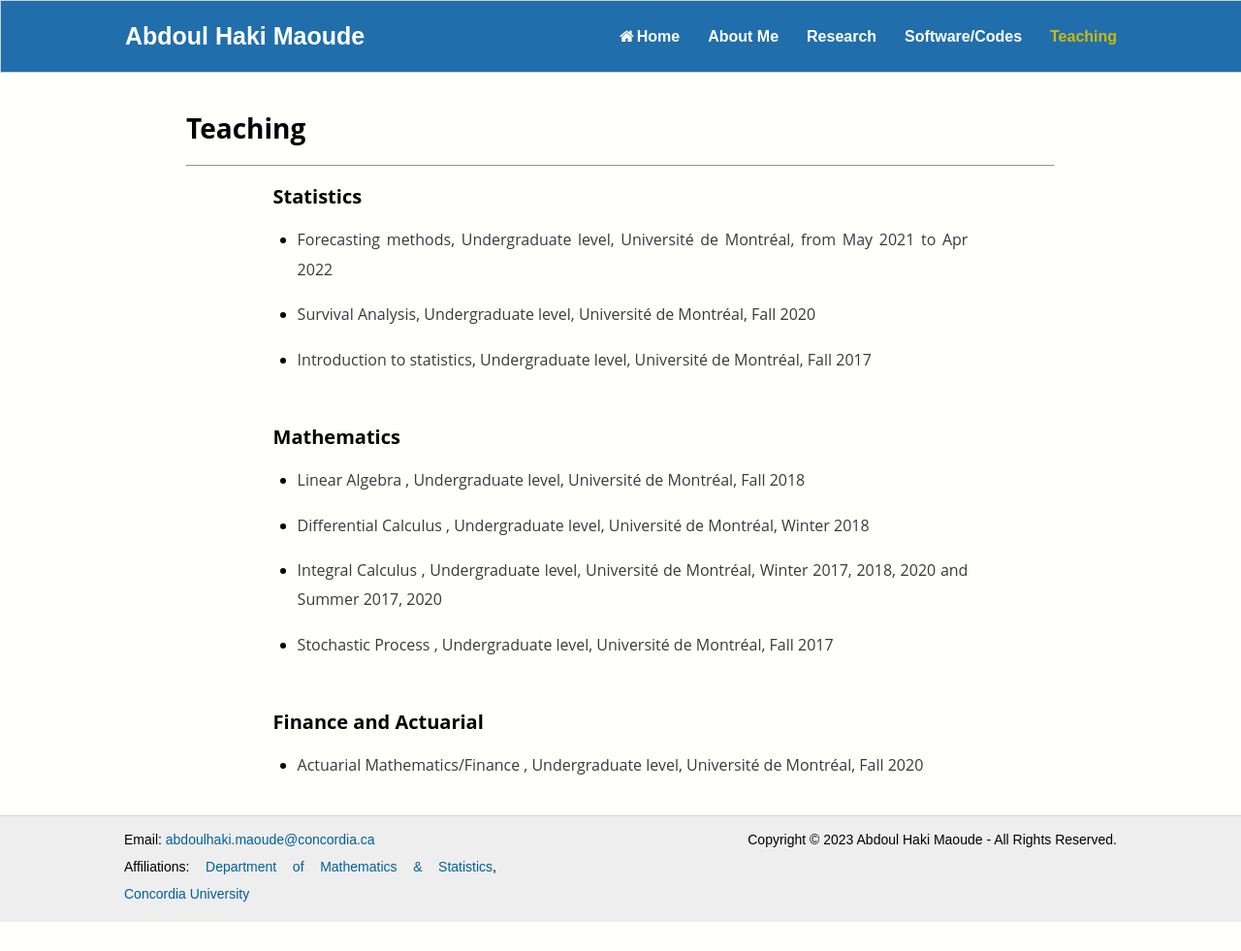
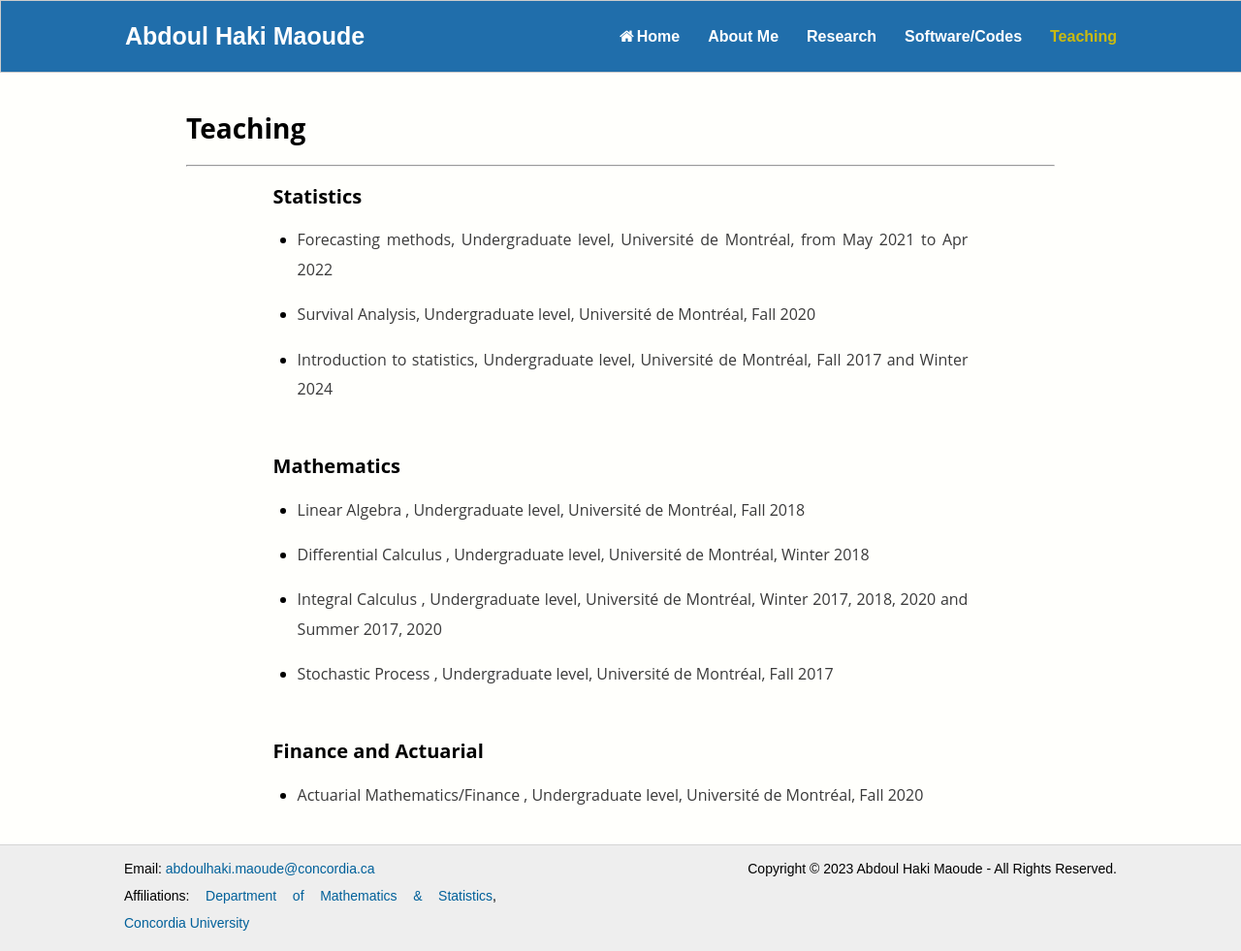
Before and after one commit to abdoulmaoude/abdoulmaoude.github.io, a Jekyll site: the page built from teaching/index.html, in a window 1280 px wide. Shown: the whole page at 97% size. Built offline with Jekyll 4.4.1, drawn with Linux system fonts in a browser that asks for light colours; before the commit the page ends 951 px from its top, so only the background shows below that.

Commit message:
Winter2024.html

```diff
--- a/teaching/index.html
+++ b/teaching/index.html
@@ -17,7 +17,7 @@ $(document).ready(function() {
     <ul>
       <li><p class="nomarginafter"> Forecasting methods</a>, Undergraduate level, Université de Montréal, from May 2021 to Apr 2022</p></li>
       <li><p class="nomarginafter"> Survival Analysis, Undergraduate level, Université de Montréal, Fall 2020</p></li>
-      <li><p class="nomarginafter"> Introduction to statistics, Undergraduate level, Université de Montréal, Fall 2017</p></li>
+      <li><p class="nomarginafter"> Introduction to statistics, Undergraduate level, Université de Montréal, Fall 2017 and Winter 2024</p></li>
     </ul>
     <br/>
     <h2>Mathematics</h2>
```
